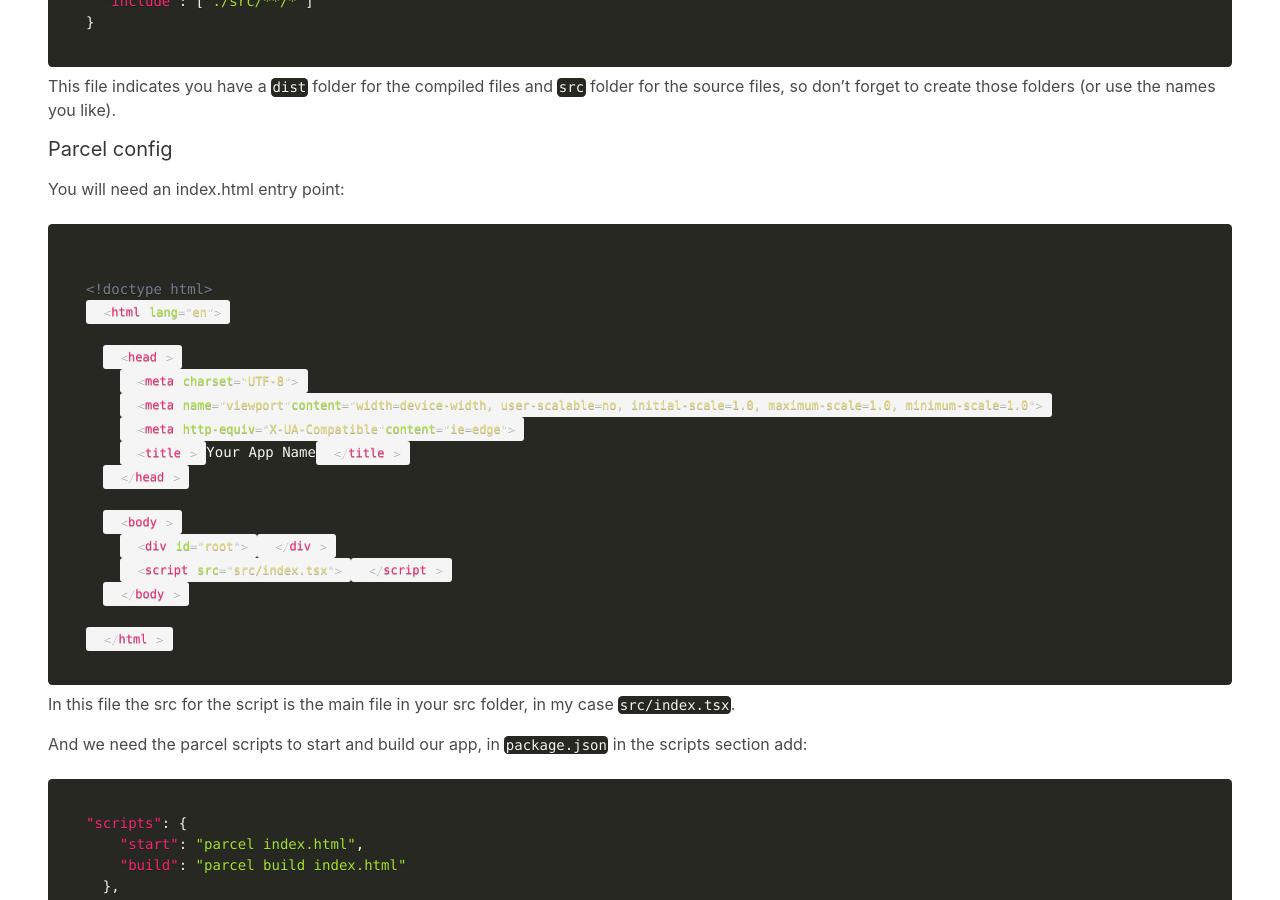
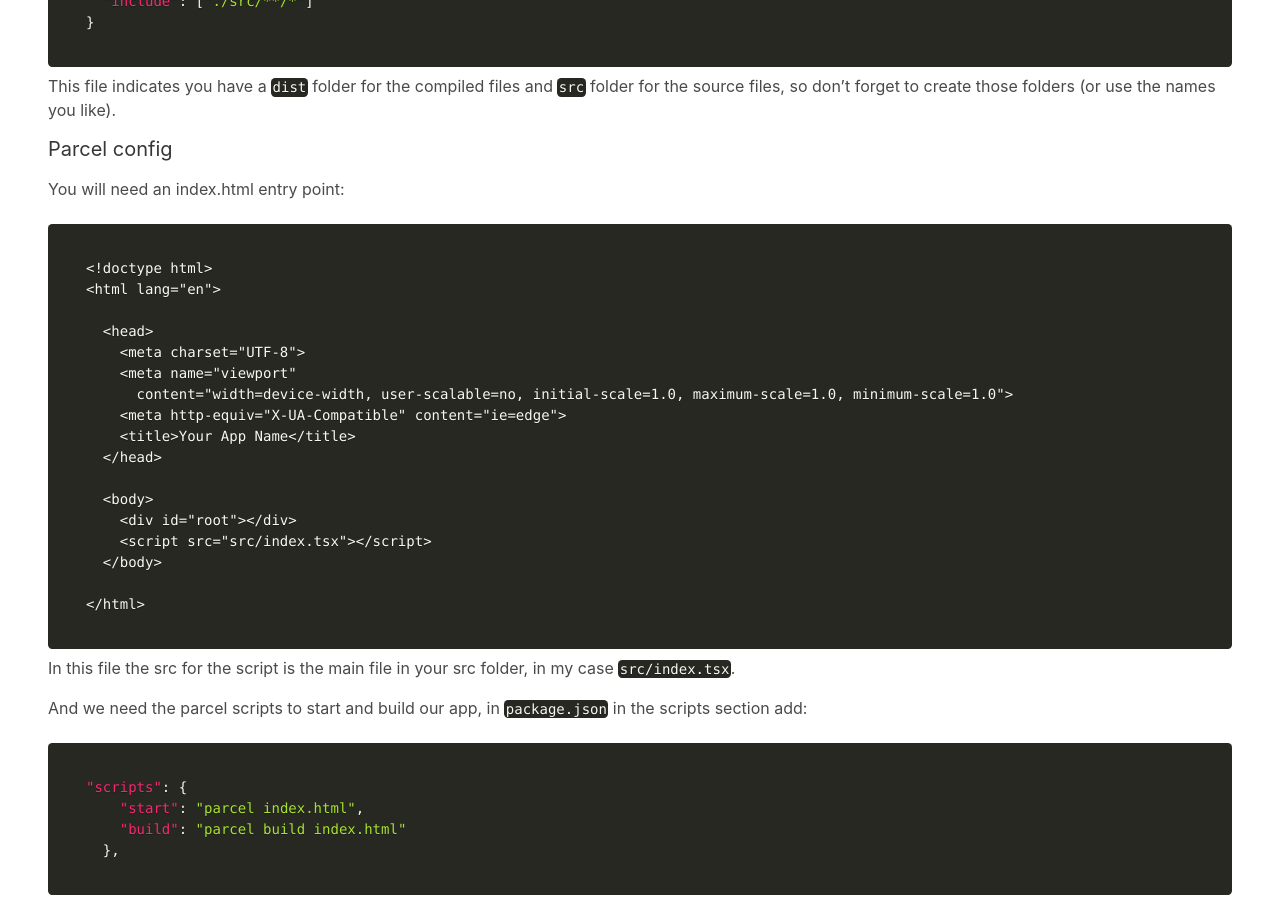
Before and after one commit to taniadaniela/taniadaniela.github.io, a Jekyll site: the page built from _posts/2020-05-16-start-project.markdown, in a window 1280 px wide and 900 px high, scrolled down 1744 px. Built offline with Jekyll 4.4.1, drawn with Linux system fonts in a browser that asks for light colours; comment, search, counter and statistics services are not loaded.

Commit message:
Dont use html tag because it looks awful in format.

````diff
--- a/_posts/2020-05-16-start-project.markdown
+++ b/_posts/2020-05-16-start-project.markdown
@@ -84,8 +84,7 @@ This file indicates you have a `dist` folder for the compiled files and `src` fo
 
 #### Parcel config
 You will need an index.html entry point:
-```html
-
+```
 <!doctype html>
 <html lang="en">
 
````
Also changed, not shown: 2 other files.
